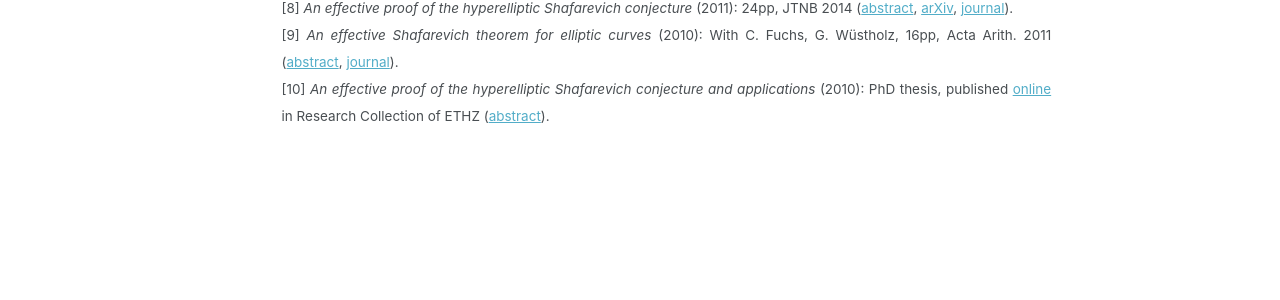
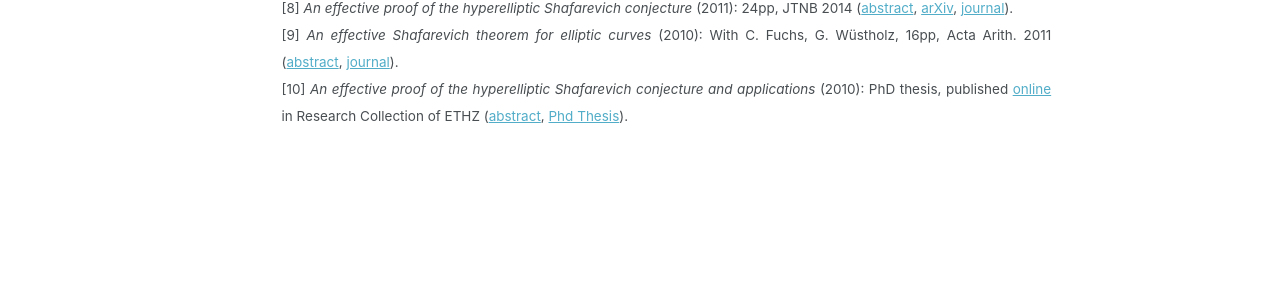
Before and after one commit to rafaelvonkanel/rafaelvonkanel.github.io, a Jekyll site: the page built from _pages/research.md, in a window 1280 px wide and 900 px high, scrolled down 656 px. Shown: the part 368-668 px from the top of the window. Built offline with Jekyll 4.4.1, drawn with Linux system fonts in a browser that asks for light colours; a script that is not in the unit is left out.

Commit message:
Update research.md

```diff
--- a/_pages/research.md
+++ b/_pages/research.md
@@ -29,5 +29,5 @@ author_profile: false
 [7] *On Szpiro's discriminant conjecture* (2012): 35pp, IMRN 2014 ([abstract](../_research/proj10.md), [arXiv](https://arxiv.org/abs/1310.7980), [journal](https://academic.oup.com/imrn/article-abstract/2014/16/4457/795558)).
 [8] *An effective proof of the hyperelliptic Shafarevich conjecture* (2011): 24pp, JTNB 2014 ([abstract](../_research/proj11.md), [arXiv](https://arxiv.org/abs/1310.6727), [journal](https://jtnb.centre-mersenne.org/item/10.5802/jtnb.877.pdf)).
 [9] *An effective Shafarevich theorem for elliptic curves* (2010): With C. Fuchs, G. W&uuml;stholz, 16pp, Acta Arith. 2011 ([abstract](../_research/proj12.md), [journal](https://www.impan.pl/pl/wydawnictwa/czasopisma-i-serie-wydawnicze/acta-arithmetica/all/148/2/82781/an-effective-shafarevich-theorem-for-elliptic-curves)).
-[10] *An effective proof of the hyperelliptic Shafarevich conjecture and applications* (2010): PhD thesis, published [online](https://www.research-collection.ethz.ch/handle/20.500.11850/152554) in Research Collection of ETHZ ([abstract](../_research/proj13.md)).
+[10] *An effective proof of the hyperelliptic Shafarevich conjecture and applications* (2010): PhD thesis, published [online](https://www.research-collection.ethz.ch/handle/20.500.11850/152554) in Research Collection of ETHZ ([abstract](../_research/proj13.md), [Phd Thesis](../_research/Thesis.pdf)).
 </small>
```
